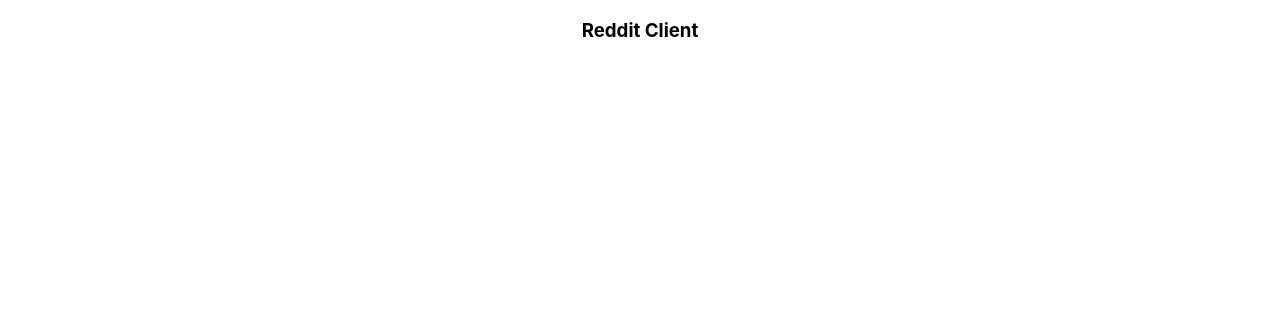
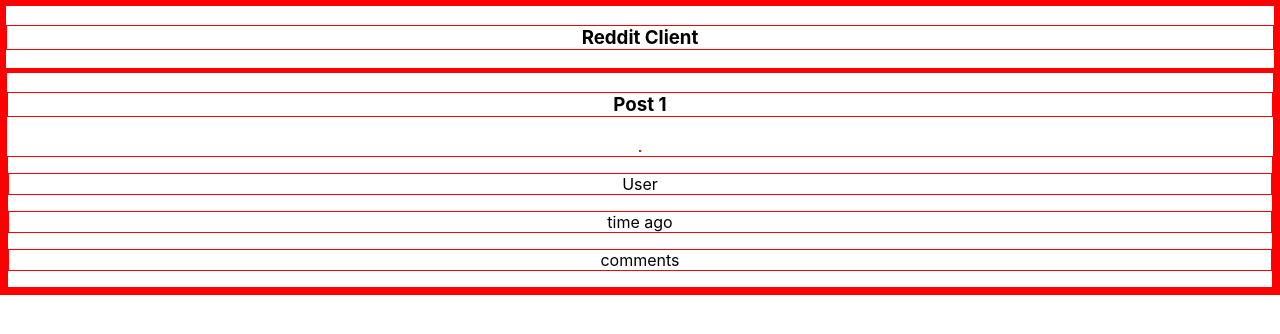
Before and after one commit to MattyStrem/codecademy_reddit_client, a React (Create React App) app in the folder reddit_client/: page / in a window 1280 px wide. Shown: the top 334 px of the page. Built offline with nearby package versions, Linux system fonts and the light colour scheme.

Commit message:
css started

```diff
--- a/reddit_client/src/App.js
+++ b/reddit_client/src/App.js
@@ -1,13 +1,26 @@
 import logo from './logo.svg';
-import './App.css';
+import './css/App.css';
 
 import Header from "./features/header/header"
+
 
 function App() {
   return (
     <div className="App">
       <Header />
-
+      <main>
+        <div className="posts-container">
+          <div className="post">
+            <h3 className="post-header-container">Post 1</h3>
+            <img className="post-image-container"/>
+            <div className="post-comment-container">
+              <p>User</p>
+              <p>time ago</p>
+              <p>comments</p>
+            </div>
+          </div>
+        </div>
+      </main>
 
     </div>
   );
--- a/reddit_client/src/App.css
+++ b/reddit_client/src/css/App.css
@@ -1,3 +1,13 @@
+:root {
+  --color-background: rgb(209, 209, 209);
+  --color-background-secondary: rgb(235, 235, 235);
+  --color-foreground: rgb(250, 6, 6);
+}
+
+* {
+  border: 1px red solid;
+}
+
 .App {
   text-align: center;
 }
--- /dev/null
+++ b/reddit_client/src/css/Header.css
@@ -0,0 +1,4 @@
+header {
+    border-bottom: 3px grey solid;
+    background-color: var(--color-foreground);
+}
```
